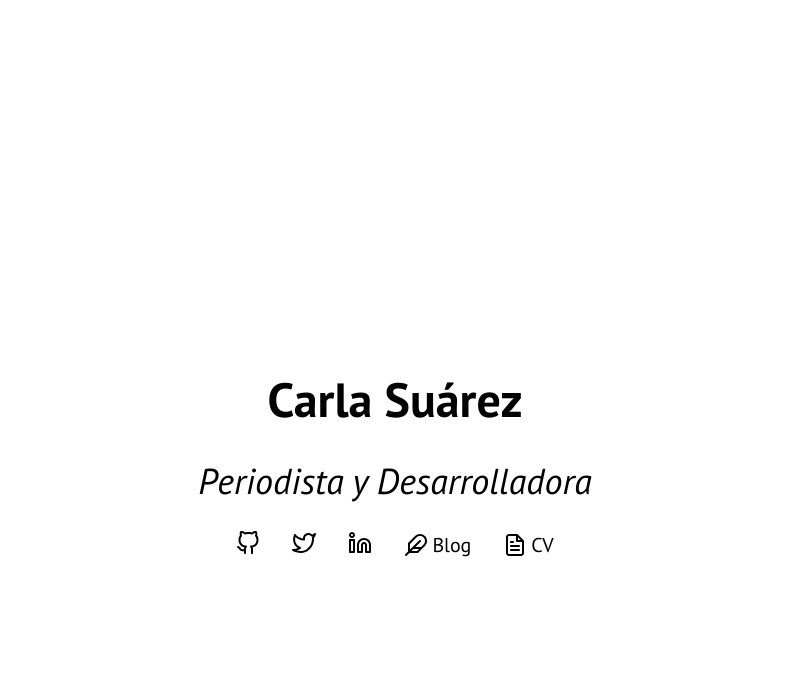
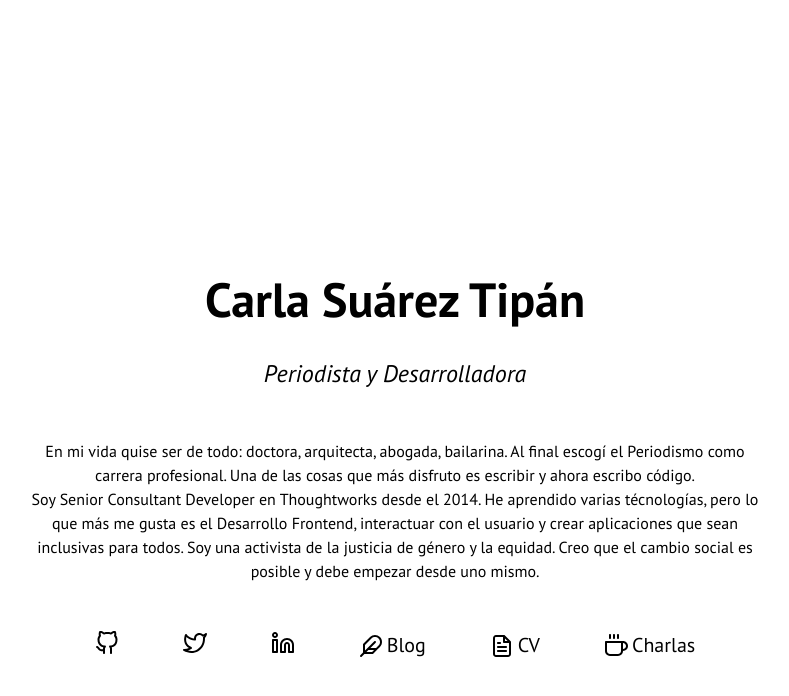
Before and after one commit to carlast22/carlast22.github.io, a Jekyll site: the page built from index.html, in a window 1280 px wide. Shown: the top 696 px of the page, without its empty margins (245-1034 px from the left). Built offline with Jekyll 4.4.1, drawn with Linux system fonts in a browser that asks for light colours.

Commit message:
Adds description and new icons

```diff
--- a/_config.yml
+++ b/_config.yml
@@ -4,9 +4,8 @@
 permalink:           /blog/:title/
 
 # Setup
-title:               Carla Suárez
+title:               Carla Suárez Tipán
 tagline:             'Periodista y Desarrolladora'
-description:         'Soy desarrolladora de software en <a href="https://www.thoughtworks.com/">ThoughtWorks</a>'
 url:                 https://carlasuarez.xyz
 baseurl:             ''
 paginate:            5
@@ -21,3 +20,4 @@ author:
   github:            https://github.com/carlast22
   linkedin:          https://linkedin.com/in/carlasuarez22
   twitter:           https://twitter.com/carlast22
+  company:           https://www.thoughtworks.com/
--- a/index.html
+++ b/index.html
@@ -8,25 +8,36 @@ title: Home
 >
   <div class="tc black ph3">
     <h1 class="f1 b">{{ site.title }}</h1>
-    <h2 class="f2 i normal">{{ site.tagline }}</h2>
+    <h2 class="f3 i normal">{{ site.tagline }}</h2>
+    <section>
+      <p class="mh7 pv4 f5 lh-copy">
+        En mi vida quise ser de todo: doctora, arquitecta, abogada, bailarina. Al final escogí el Periodismo como carrera profesional. Una de las cosas que más disfruto es escribir y ahora escribo código.<br>
+        Soy Senior Consultant Developer en <a class="link black hover-bg-light-gray" href="{{ site.author.company }}">Thoughtworks</a> desde el 2014.
+        He aprendido varias técnologías, pero lo que más me gusta es el Desarrollo Frontend, interactuar con el usuario y crear aplicaciones que sean inclusivas para todos.
+        Soy una activista de la justicia de género y la equidad. Creo que el cambio social es posible y debe empezar desde uno mismo.
+    </section>
   </div>
   <nav class="flex f4">
-    <a class="link dim mh3" href="{{ site.author.github }}">
+    <a class="link dim mh4" href="{{ site.author.github }}">
       <img alt="github" class="img" src="/img/icons/github.svg" />
     </a>
-    <a class="link dim mh3" href="{{ site.author.twitter }}">
+    <a class="link dim mh4" href="{{ site.author.twitter }}">
       <img alt="twitter" class="img" src="/img/icons/twitter.svg" />
     </a>
-    <a class="link dim mh3" href="{{ site.author.linkedin }}">
+    <a class="link dim mh4" href="{{ site.author.linkedin }}">
       <img alt="linkedin" class="img" src="/img/icons/linkedin.svg" />
     </a>
-    <a class="flex items-center link dim mh3 black" href="/blog">
+    <a class="flex items-center link dim mh4 black" href="/blog">
       <img alt="blog" class="img mr1" src="/img/icons/feather.svg" />
       Blog
     </a>
-    <a class="flex items-center link dim mh3 black" href="/cv">
-      <img alt="blog" class="img mr1" src="/img/icons/file-text.svg" />
+    <a class="flex items-center link dim mh4 black" href="/cv">
+      <img alt="cv" class="img mr1" src="/img/icons/file-text.svg" />
       CV
+    </a>
+    <a class="flex items-center link dim mh4 black" href="/charlas">
+      <img alt="charlas" class="img mr1" src="/img/icons/coffee.svg" />
+      Charlas
     </a>
   </nav>
 </article>
```
Also changed, not shown: img/icons/coffee.svg (added).
